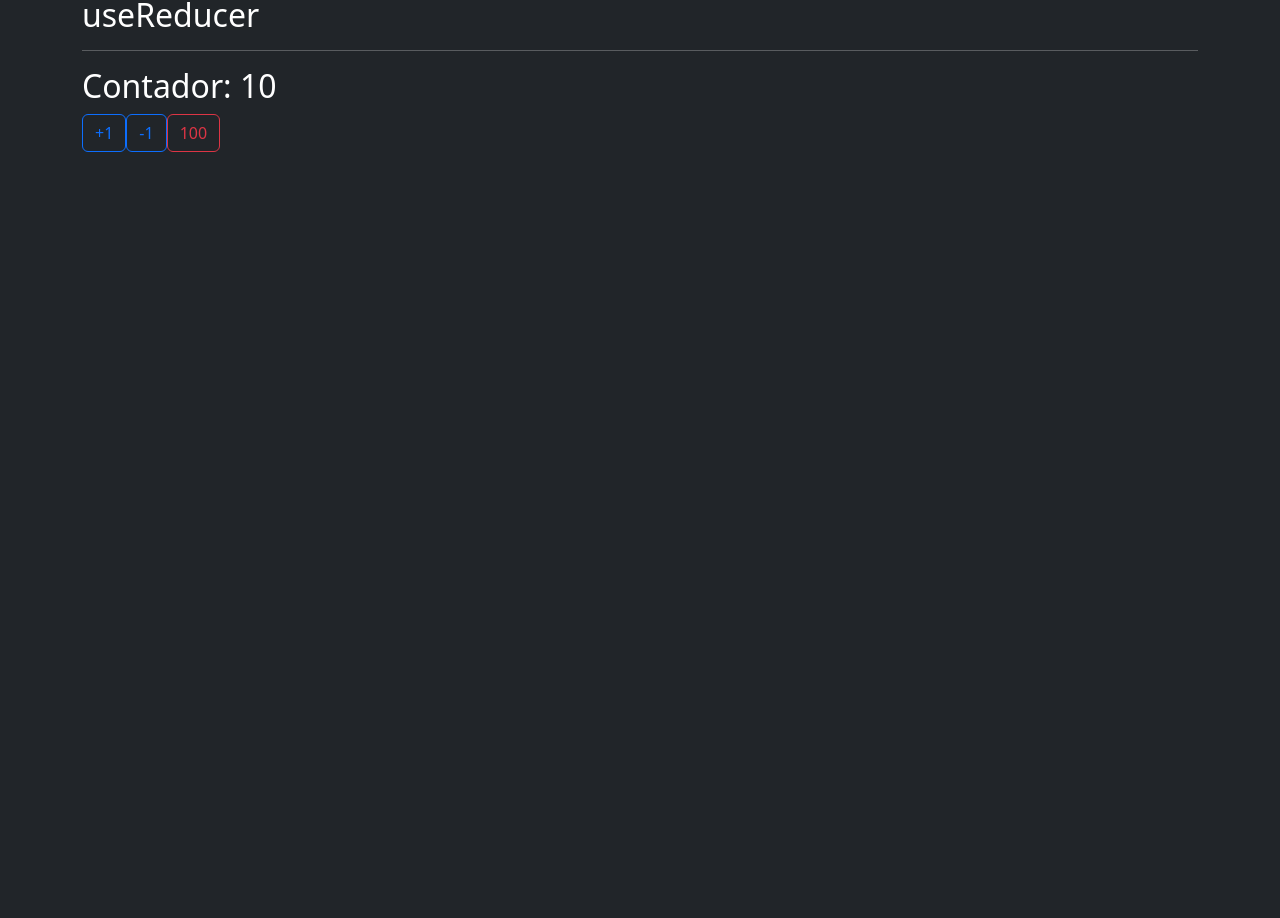
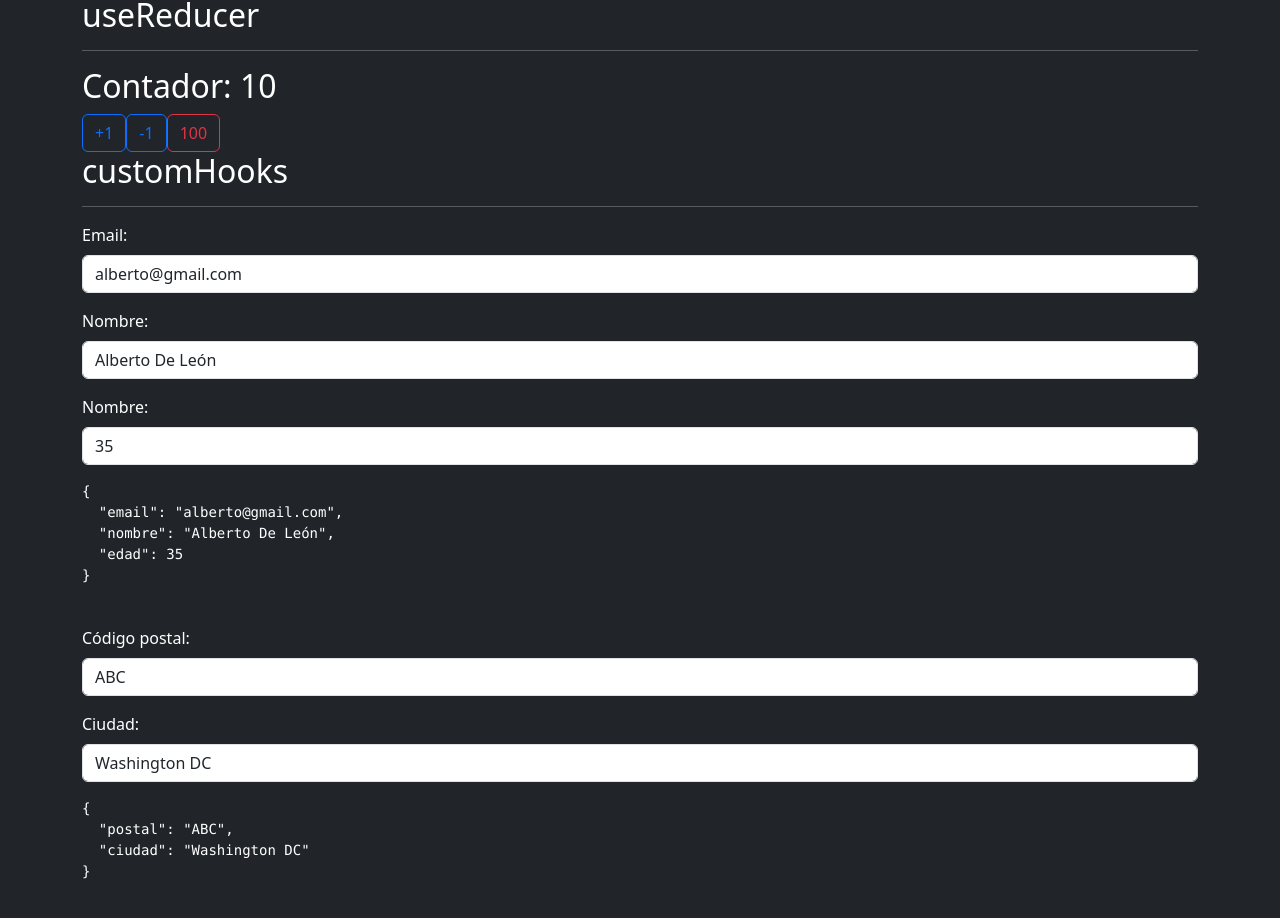
Before and after one commit to Deleon09/React-Typescript, a React (Vite) app in the folder mi-app/: page / in a window 1280 px wide. Shown: the part 626-1544 px from the top of the page. Before the commit the page ends 800 px from the top, so only its background shows below. Built offline with nearby package versions, Linux system fonts and the light colour scheme; the HTML template or start-up script is replaced by a standard one.

Commit message:
:construction: ADD: customHooks example

```diff
--- a/mi-app/src/App.tsx
+++ b/mi-app/src/App.tsx
@@ -3,6 +3,8 @@
 
 import TimerPadre from './components/TimerPadre';
 import ContadorRed from './components/ContadorRed';
+import Formulario from './components/Formulario';
+import Formulario2 from './components/Formulario2';
 
 function App() {
 
@@ -24,6 +26,19 @@
       <hr/>
 
       <ContadorRed />
+
+      <h2>customHooks</h2>
+      <hr />
+
+      <Formulario />
+      <br />
+
+      <Formulario2 />
+
+      <br />
+      <br />
+      <br />
+      <br />
     </>
   )
 }
--- /dev/null
+++ b/mi-app/src/components/Formulario.tsx
@@ -0,0 +1,72 @@
+import { useForm } from '../hooks/useForm';
+
+interface FormData {
+    email: string;
+    nombre: string;
+    edad: number;
+}
+
+const Formulario = () => {
+
+    const { email, nombre, edad, formulario, handleChange } = useForm<FormData>({
+        email: 'alberto@gmail.com',
+        nombre: 'Alberto De León',
+        edad: 35
+    });
+
+    // const { email, nombre, edad } = formulario;
+
+    /* const [formulario, setFormulario] = useState({
+        email: '',
+        nombre: ''
+    });
+
+    const handleChange = ( { target }: ChangeEvent<HTMLInputElement>) => {
+        setFormulario({
+            ...formulario,
+            [target.name]: target.value
+        })
+    } */
+
+  return (
+    <form autoComplete="off">
+        <div className="mb-3">
+            <label className="form-label">Email:</label>
+            <input
+                type="email"
+                className="form-control"
+                name="email"
+                value={ email }
+                onChange={ handleChange }
+            />
+        </div>
+
+        <div className="mb-3">
+            <label className="form-label">Nombre:</label>
+            <input
+                type="text"
+                className="form-control"
+                name="nombre"
+                value={ nombre }
+                onChange={ handleChange }
+            />
+        </div>
+
+        <div className="mb-3">
+            <label className="form-label">Nombre:</label>
+            <input
+                type="number"
+                className="form-control"
+                name="edad"
+                value={ edad }
+                onChange={ handleChange }
+            />
+        </div>
+
+        <pre>{ JSON.stringify(formulario,null,2) }</pre>
+
+    </form>
+  )
+}
+
+export default Formulario
--- /dev/null
+++ b/mi-app/src/components/Formulario2.tsx
@@ -0,0 +1,45 @@
+import { useForm } from '../hooks/useForm';
+
+interface FormData {
+    postal: string;
+    ciudad: string;
+}
+
+const Formulario2 = () => {
+
+    const { postal, ciudad, formulario, handleChange } = useForm<FormData>({
+        postal: 'ABC',
+        ciudad: 'Washington DC'
+    });
+
+  return (
+    <form autoComplete="off">
+        <div className="mb-3">
+            <label className="form-label">Código postal:</label>
+            <input
+                type="text"
+                className="form-control"
+                name="postal"
+                value={ postal }
+                onChange={ handleChange }
+            />
+        </div>
+
+        <div className="mb-3">
+            <label className="form-label">Ciudad:</label>
+            <input
+                type="text"
+                className="form-control"
+                name="ciudad"
+                value={ ciudad }
+                onChange={ handleChange }
+            />
+        </div>
+
+        <pre>{ JSON.stringify(formulario,null,2) }</pre>
+
+    </form>
+  )
+}
+
+export default Formulario2
--- /dev/null
+++ b/mi-app/src/hooks/useForm.tsx
@@ -0,0 +1,23 @@
+import { useState, ChangeEvent } from 'react';
+
+export const useForm = <T extends Object>( initState: T ) => {
+
+    const [formulario, setFormulario] = useState(initState);
+
+    const handleChange = ( { target }: ChangeEvent<HTMLInputElement>) => {
+
+        const { name, value } = target;
+
+        setFormulario({
+            ...formulario,
+            [name]: value
+        })
+    }
+
+    return {
+        formulario,
+        handleChange,
+        ...formulario
+    }
+
+}
```
